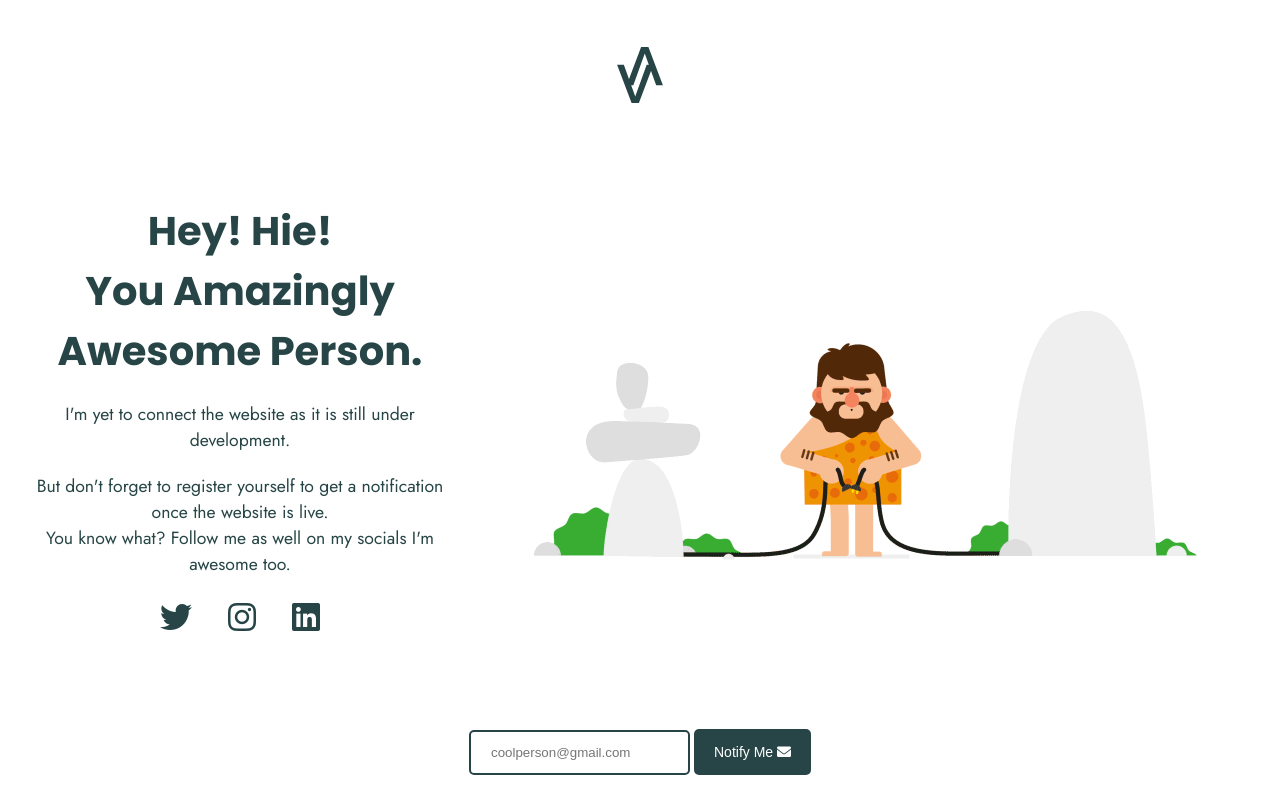
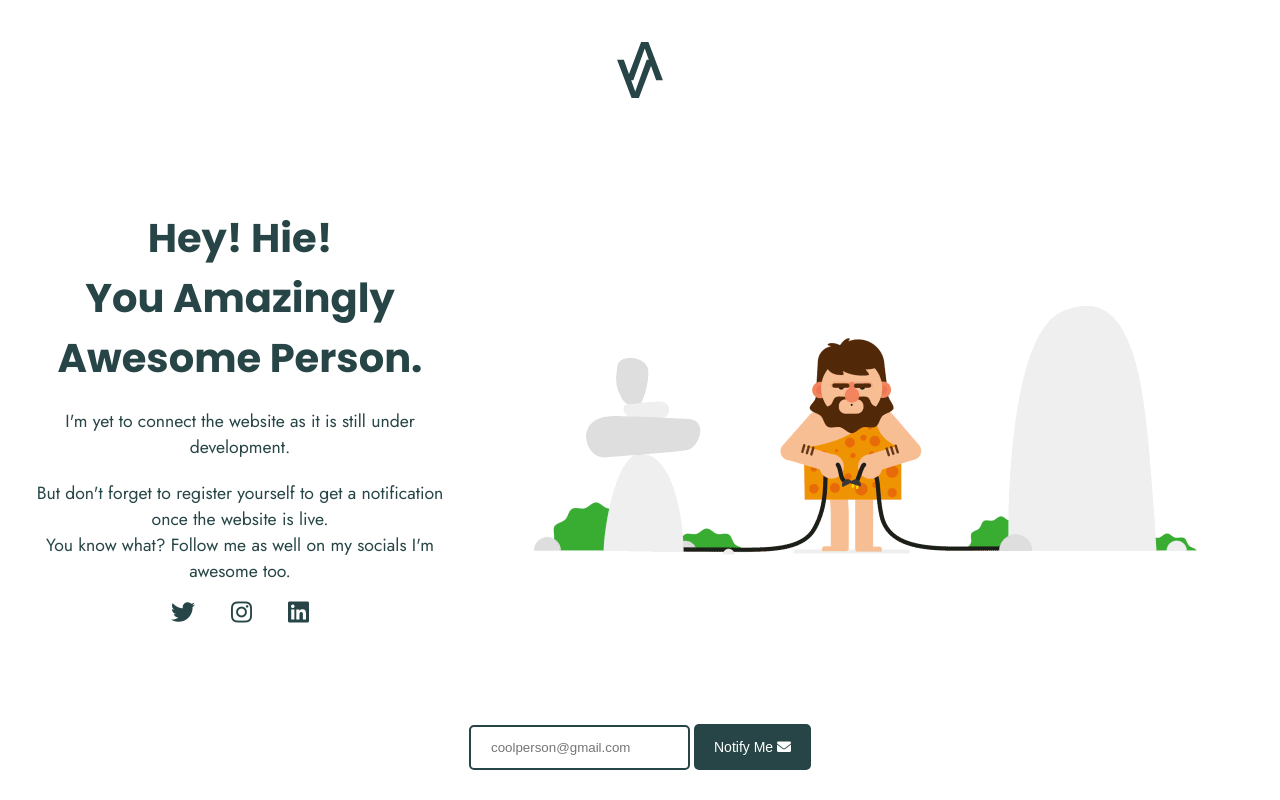
Before and after one commit to Varun-Bhabhra/ComingSoom, a plain HTML site: page index.html in a window 1280 px wide. Drawn offline with Linux system fonts and the light colour scheme.

Commit message:
minor change

```diff
--- a/style.css
+++ b/style.css
@@ -17,7 +17,7 @@ body {
 #container {
   color: var(--primary);
   max-width: 1440px;
-  height: 100vh;
+  height: 100%;
   margin: 0 auto;
   padding: 20px 20px;
   text-align: center;
@@ -71,13 +71,14 @@ input {
 
 .fa-brands {
   color: var(--primary);
-  padding: 1.5rem 1rem;
-  font-size: 2rem;
+  padding: 1rem;
+  font-size: 1.5rem;
 }
 
 @media (max-width: 768px) {
   #container {
     max-width: 360px;
+    /* padding: 20px 20px; */
   }
 
   .main {
```
